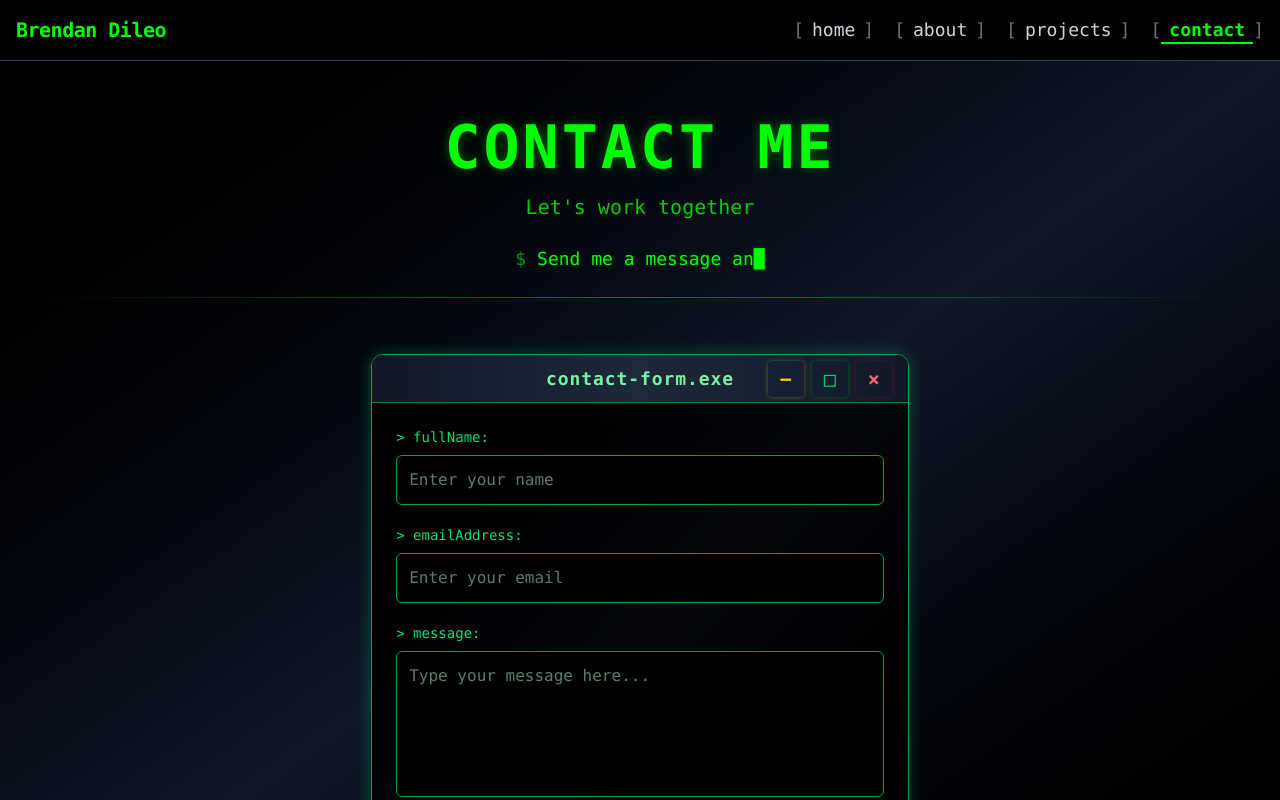
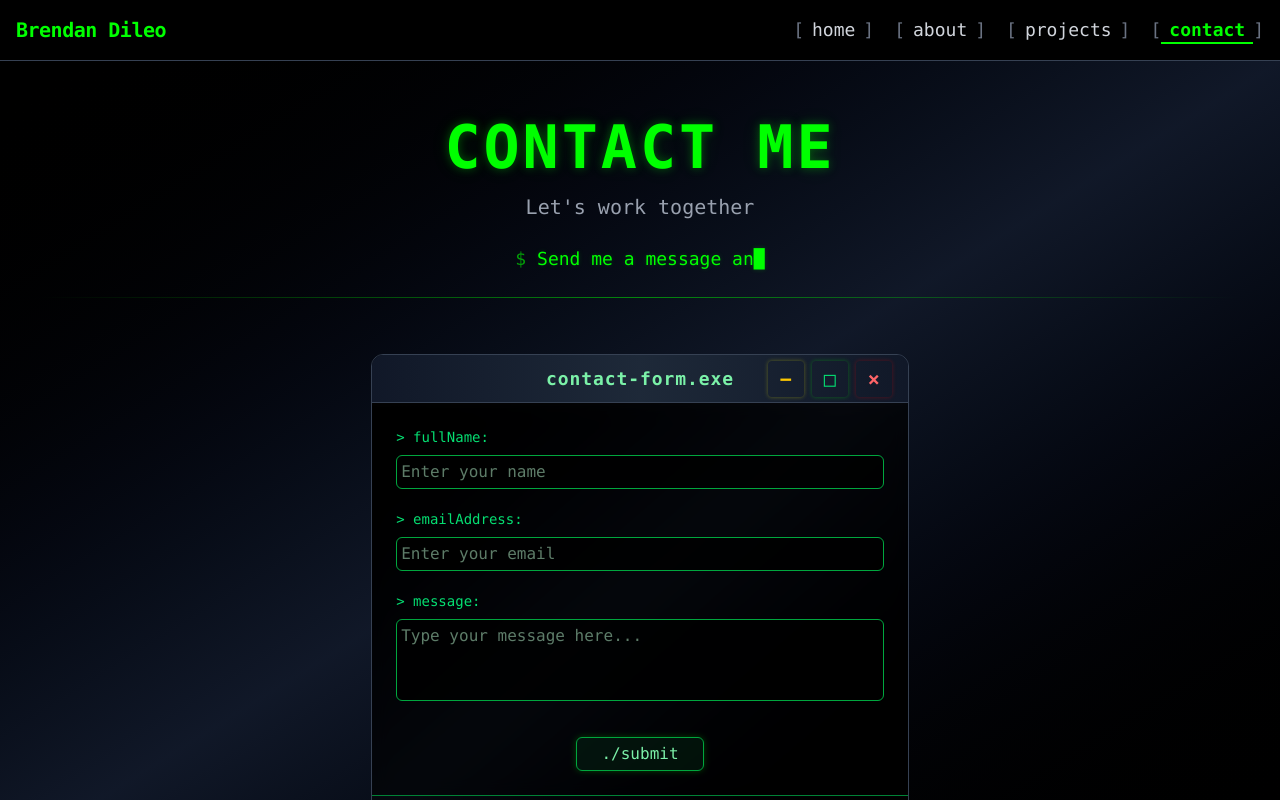
Before and after one commit to brendanddev/brendans-website, a React (Vite) app in the folder frontend/: page /contact in a window 1280 px wide. Shown: the top 800 px of the page. Built offline with nearby package versions, Linux system fonts and the light colour scheme.

Commit message:
Minor updates to structure

```diff
--- a/frontend/src/components/Contact/ContactTerminal.jsx
+++ b/frontend/src/components/Contact/ContactTerminal.jsx
@@ -32,9 +32,9 @@ const ContactTerminal = () => {
             initial={{ opacity: 0, y: 40, scale: 0.95 }}
             animate={{ opacity: 1, y: 0, scale: 1 }}
             transition={{ duration: 0.6, ease: "easeOut" }}
-            className="relative z-10 w-[95%] md:w-4/5 lg:w-3/5 min-h-[400px] bg-gradient-to-br from-black via-gray-900 to-black backdrop-blur-md rounded-xl shadow-[0_0_15px_rgba(0,255,150,0.25)] border border-green-600 flex flex-col overflow-hidden font-mono mx-auto mt-8"
+            className="relative z-10 w-[95%] md:w-4/5 lg:w-3/5 min-h-[400px] bg-gradient-to-br from-black via-gray-900 to-black backdrop-blur-md rounded-xl border border-gray-700 flex flex-col overflow-hidden font-mono mx-auto mt-3"
         >
-            <div className="h-12 bg-gradient-to-r from-gray-900 via-gray-800 to-gray-900 flex items-center justify-between relative text-white text-sm font-bold border-b border-green-700 shadow-[0_0_10px_rgba(0,255,0,0.2)]">
+            <div className="h-12 bg-gradient-to-r from-gray-900 via-gray-800 to-gray-900 flex items-center justify-between relative text-white text-sm font-bold border-b border-gray-700 shadow-[0_0_10px_rgba(128,128,128,0.2)]">
                 <span className="absolute left-1/2 top-1/2 transform -translate-x-1/2 -translate-y-1/2 text-green-300 text-lg font-bold tracking-wider">
                     contact-form.exe
                 </span>
@@ -51,7 +51,7 @@ const ContactTerminal = () => {
                 </div>
             </div>
 
-            <div className="flex-1 p-6 overflow-y-auto text-green-200 bg-black/70 backdrop-blur-sm">
+            <div className="p-6 overflow-y-auto text-green-200 bg-black/70 backdrop-blur-sm">
                 <form className="space-y-5" onSubmit={onSubmit}>
                     <div className="flex flex-col">
                         <label htmlFor="name" className="text-green-400 text-sm font-mono">
@@ -63,7 +63,7 @@ const ContactTerminal = () => {
                             value={name}
                             onChange={(e) => setName(e.target.value)}
                             placeholder="Enter your name"
-                            className="w-full p-3 mt-2 bg-black/80 text-green-200 border border-green-600 rounded-md focus:outline-none focus:ring-2 focus:ring-green-400 focus:border-green-400 shadow-inner"
+                            className="w-full p-1 mt-2 bg-black/80 text-green-200 border border-green-600 rounded-md focus:outline-none focus:ring-2 focus:ring-green-400 focus:border-green-400 shadow-inner"
                         />
                     </div>
 
@@ -77,7 +77,7 @@ const ContactTerminal = () => {
                             value={email}
                             onChange={(e) => setEmail(e.target.value)}
                             placeholder="Enter your email"
-                            className="w-full p-3 mt-2 bg-black/80 text-green-200 border border-green-600 rounded-md focus:outline-none focus:ring-2 focus:ring-green-400 focus:border-green-400 shadow-inner"
+                            className="w-full p-1 mt-2 bg-black/80 text-green-200 border border-green-600 rounded-md focus:outline-none focus:ring-2 focus:ring-green-400 focus:border-green-400 shadow-inner"
                         />
                     </div>
 
@@ -87,11 +87,11 @@ const ContactTerminal = () => {
                         </label>
                         <textarea
                             id="message"
-                            rows="5"
+                            rows="3"
                             value={message}
                             onChange={(e) => setMessage(e.target.value)}
                             placeholder="Type your message here..."
-                            className="w-full p-3 mt-2 bg-black/80 text-green-200 border border-green-600 rounded-md focus:outline-none focus:ring-2 focus:ring-green-400 focus:border-green-400 shadow-inner resize-none"
+                            className="w-full p-1 mt-2 bg-black/80 text-green-200 border border-green-600 rounded-md focus:outline-none focus:ring-2 focus:ring-green-400 focus:border-green-400 shadow-inner resize-none"
                         />
                     </div>
 
@@ -107,7 +107,7 @@ const ContactTerminal = () => {
                     <div className="flex justify-center pt-4">
                         <button
                             type="submit"
-                            className="bg-green-900/20 text-green-300 font-mono px-8 py-3 rounded-md hover:bg-green-800/40 transition-all duration-300 transform hover:scale-105 border border-green-600 hover:border-green-400 shadow-[0_0_6px_rgba(0,255,0,0.25)]"
+                            className="bg-green-900/20 text-green-300 font-mono px-6 py-1 rounded-md hover:bg-green-800/40 transition-all duration-300 transform hover:scale-105 border border-green-600 hover:border-green-400 shadow-[0_0_6px_rgba(0,255,0,0.25)]"
                         >
                             ./submit
                         </button>
--- a/frontend/src/components/Core/Header.jsx
+++ b/frontend/src/components/Core/Header.jsx
@@ -34,7 +34,7 @@ const Header = ({ title, subtitle, typedTexts }) => {
                     initial={{ opacity: 0 }}
                     animate={{ opacity: 1 }}
                     transition={{ delay: 0.4, duration: 0.5 }}
-                    className="text-lg md:text-xl text-[#00ff00]/80 font-mono mb-6"
+                    className="text-lg md:text-xl text-gray-400 font-mono mb-6"
                 >
                     {subtitle}
                 </motion.p>
```
